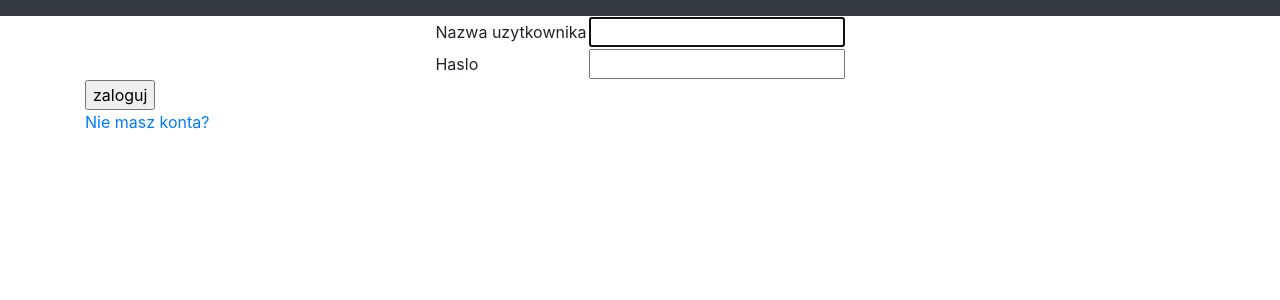
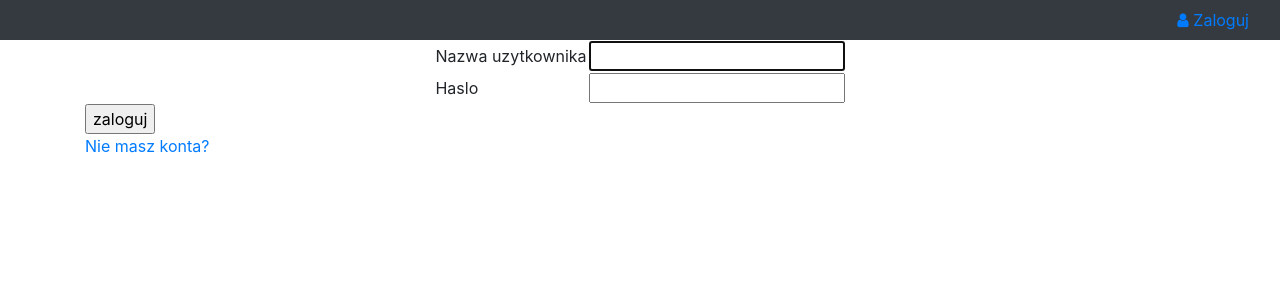
Before and after one commit to Michu0704/uslugi_sieciowe, a Django app: page /accounts/login/ in a window 1280 px wide. Shown: the top 300 px of the page. Run offline with Django 3.2, Linux system fonts and the light colour scheme; some libraries are stand-ins or nearby versions.

Commit message:
login and logout on navbar

```diff
--- a/templates/base.html
+++ b/templates/base.html
@@ -14,6 +14,20 @@
 <nav class="navbar navbar-expand-lg navbar-dark bg-dark">
     <div class="container-fluid">
         {% block navbar %}
+            <ul class="navbar-nav ml-auto">
+                {% if user.is_authenticated %}
+                    <li class="nav-item dropdown">
+                        <a class="nav-link dropdown-toggle active" href="#" id="navbarDropdown" role="button" data-toggle="dropdown">
+                            <i class="fa fa-fw fa-user"></i>{{ user.get_username }}
+                        </a>
+                        <div class="dropdown-menu" aria-labelledby="navbarDropdown">
+                            <a class="dropdown-item" href="{% url 'logout'%}?next={{request.path}}">Wyloguj</a>
+                        </div>
+                    </li>
+                {% else %}
+                    <li class="nav-item login"><a href="{% url 'login'%}?next={{request.path}}"><i class="fa fa-fw fa-user"></i>Zaloguj</a></li>
+                {% endif %}
+            </ul>
         {% endblock %}
     </div>
 </nav>
```
